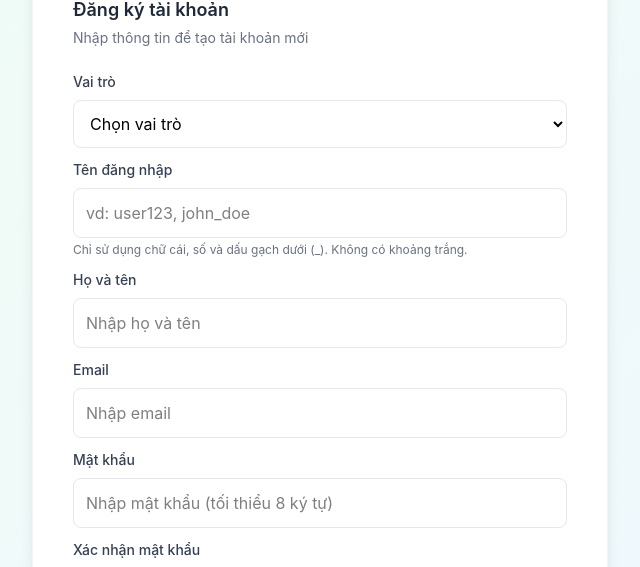
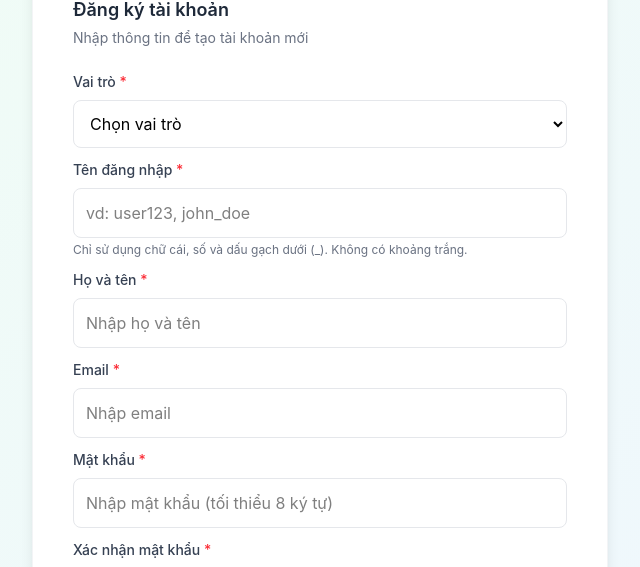
Before and after one commit to hieucao2404/CarbonCreditMarketplace, a React (Vite) app in the folder frontend/: page /register in a window 1280 px wide. Shown: the part 217-784 px from the top of the page, without its empty margins (320-960 px from the left). Built offline with nearby package versions, Linux system fonts and the light colour scheme.

Commit message:
update fe

```diff
--- a/frontend/src/pages/RegisterPage.jsx
+++ b/frontend/src/pages/RegisterPage.jsx
@@ -9,7 +9,7 @@ const RegisterPage = () => {
     username: "",
     email: "",
     password: "",
-    confirmPassword: "", // ← THÊM FIELD NÀY
+    confirmPassword: "",
     fullName: "",
     phone: "",
   });
@@ -38,7 +38,7 @@ const RegisterPage = () => {
     if (!username) newErrors.username = "Vui lòng nhập tên đăng nhập";
     if (!email) newErrors.email = "Vui lòng nhập email";
     if (!password) newErrors.password = "Vui lòng nhập mật khẩu";
-    if (!confirmPassword) newErrors.confirmPassword = "Vui lòng xác nhận mật khẩu"; // ← THÊM VALIDATION
+    if (!confirmPassword) newErrors.confirmPassword = "Vui lòng xác nhận mật khẩu";
     if (!fullName) newErrors.fullName = "Vui lòng nhập họ và tên";
     if (!phone) newErrors.phone = "Vui lòng nhập số điện thoại";
 
@@ -52,7 +52,7 @@ const RegisterPage = () => {
       newErrors.password = "Mật khẩu phải có ít nhất 8 ký tự";
     }
 
-    // ← THÊM VALIDATION XÁC NHẬN MẬT KHẨU
+    // ← ConfirmPassword VALIDATION
     if (password && confirmPassword && password !== confirmPassword) {
       newErrors.confirmPassword = "Mật khẩu xác nhận không khớp";
     }
@@ -205,7 +205,7 @@ const RegisterPage = () => {
         </p>
 
         <label className="block mb-2 text-gray-700 text-sm font-medium">
-          Vai trò
+          Vai trò <span className="text-red-500">*</span>
         </label>
         <select
           name="role"
@@ -220,13 +220,15 @@ const RegisterPage = () => {
           <option value="">Chọn vai trò</option>
           <option value="EV_OWNER">Chủ sở hữu xe điện</option>
           <option value="BUYER">Người mua tín chỉ carbon</option>
+            {/* <option value="CVA">Người xác minh</option>
+          <option value="ADMIN">Quản trị viên</option> */}
         </select>
         {errors.role && (
           <p className="text-red-500 text-xs mb-3">{errors.role}</p>
         )}
 
         <label className="block mb-2 text-gray-700 text-sm font-medium mt-2">
-          Tên đăng nhập
+          Tên đăng nhập <span className="text-red-500">*</span>
         </label>
         <input
           type="text"
@@ -248,7 +250,7 @@ const RegisterPage = () => {
         </p>
 
         <label className="block mb-2 text-gray-700 text-sm font-medium">
-          Họ và tên
+          Họ và tên <span className="text-red-500">*</span>
         </label>
         <input
           type="text"
@@ -267,7 +269,7 @@ const RegisterPage = () => {
         )}
 
         <label className="block mb-2 text-gray-700 text-sm font-medium mt-2">
-          Email
+          Email <span className="text-red-500">*</span>
         </label>
         <input
           type="email"
@@ -286,7 +288,7 @@ const RegisterPage = () => {
         )}
 
         <label className="block mb-2 text-gray-700 text-sm font-medium mt-2">
-          Mật khẩu
+          Mật khẩu <span className="text-red-500">*</span>
         </label>
         <input
           type="password"
@@ -306,7 +308,7 @@ const RegisterPage = () => {
 
         {/* ← THÊM FIELD XÁC NHẬN MẬT KHẨU */}
         <label className="block mb-2 text-gray-700 text-sm font-medium mt-2">
-          Xác nhận mật khẩu
+          Xác nhận mật khẩu <span className="text-red-500">*</span>
         </label>
         <input
           type="password"
@@ -325,7 +327,7 @@ const RegisterPage = () => {
         )}
 
         <label className="block mb-2 text-gray-700 text-sm font-medium mt-2">
-          Số điện thoại
+          Số điện thoại <span className="text-red-500">*</span>
         </label>
         <input
           type="text"
```
